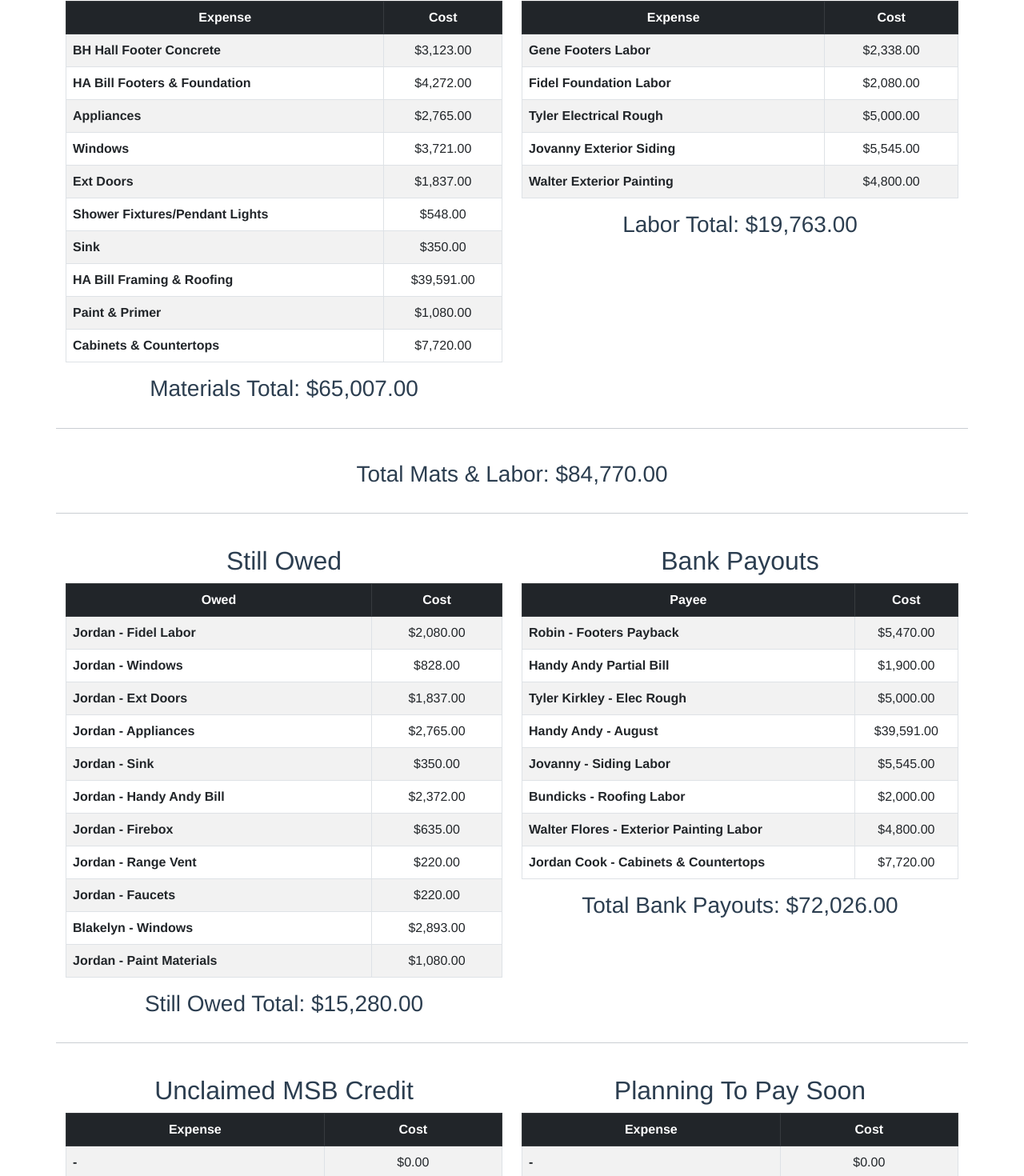
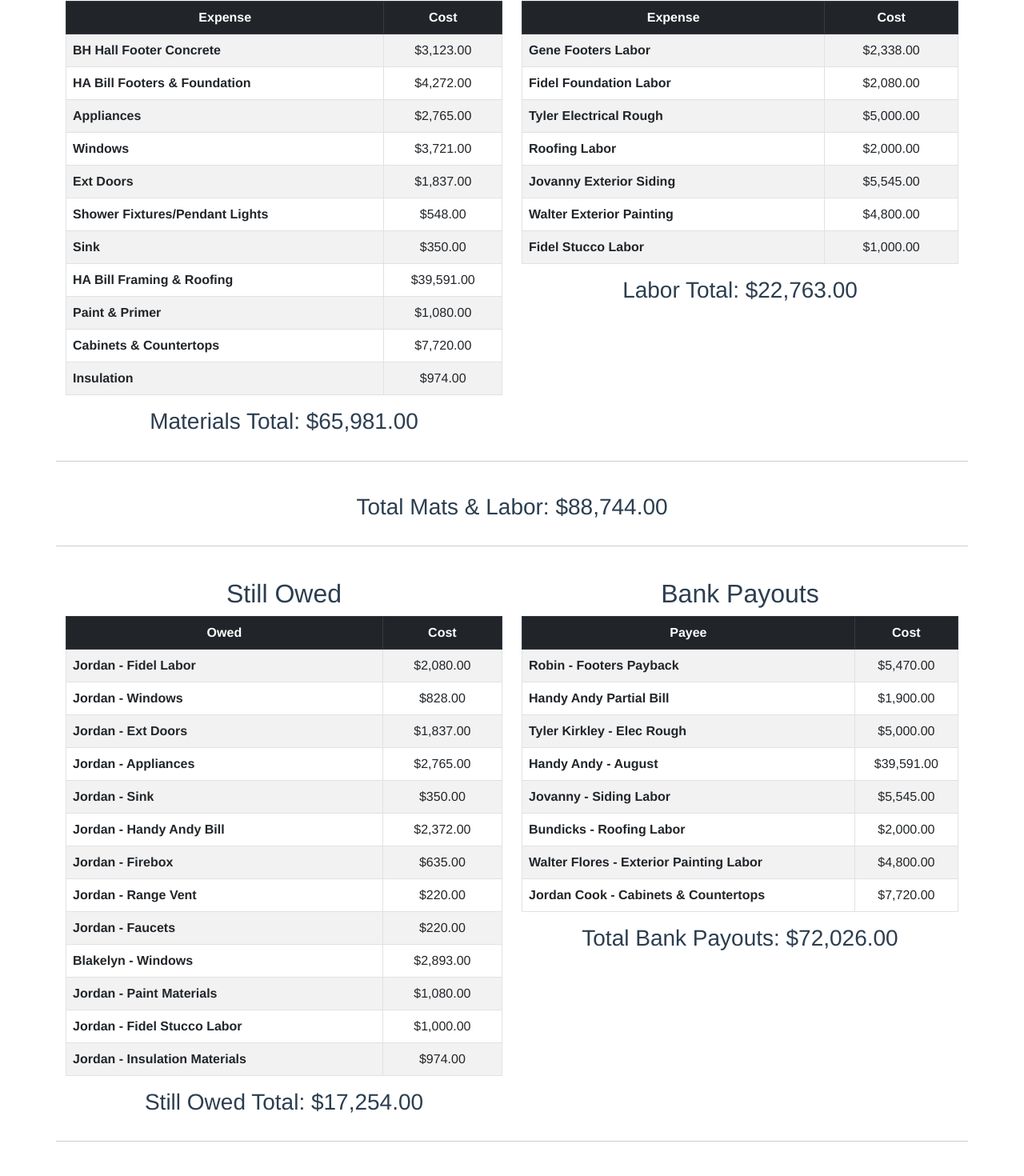
Before and after one commit to jcook3195/house-build, a Vue app: page / in a window 1280 px wide. Shown: the part 826-2296 px from the top of the page at 80% size. Built offline with nearby package versions, Linux system fonts and the light colour scheme.

Commit message:
updated values

```diff
--- a/src/App.vue
+++ b/src/App.vue
@@ -277,14 +277,17 @@ export default {
         'Sink': 350,
         'HA Bill Framing & Roofing': 39591,
         'Paint & Primer': 1080,
-        'Cabinets & Countertops': 7720
+        'Cabinets & Countertops': 7720,
+        'Insulation': 974
       },
       labor: {
         'Gene Footers Labor': 2338,
         'Fidel Foundation Labor': 2080,
         'Tyler Electrical Rough': 5000,
+        'Roofing Labor': 2000,
         'Jovanny Exterior Siding': 5545,
-        'Walter Exterior Painting': 4800
+        'Walter Exterior Painting': 4800,
+        'Fidel Stucco Labor': 1000
       },
       owed: {
         'Jordan - Fidel Labor': 2080,
@@ -297,7 +300,9 @@ export default {
         'Jordan - Range Vent': 220,
         'Jordan - Faucets': 220,
         'Blakelyn - Windows': 2893,
-        'Jordan - Paint Materials': 1080
+        'Jordan - Paint Materials': 1080,
+        'Jordan - Fidel Stucco Labor': 1000,
+        'Jordan - Insulation Materials': 974
       },
       paidFromBank: {
         'Robin - Footers Payback': 5470,
@@ -310,10 +315,11 @@ export default {
         'Jordan Cook - Cabinets & Countertops': 7720
       },
       planToPaySoon: {
-        '-': 0,
+        'Curtis Coody - Plumbing': 7532,
       },
       unclaimedCredit: {
-        '-': 0,
+        'NEW - STUCCO': 1850,
+        'INSULATION': 3700,
       },
       paidNotOwed: 12000,
       bankCredit: 94350,
```
Also changed, not shown: 1 other file (tests, documents, lock files or other folders).
